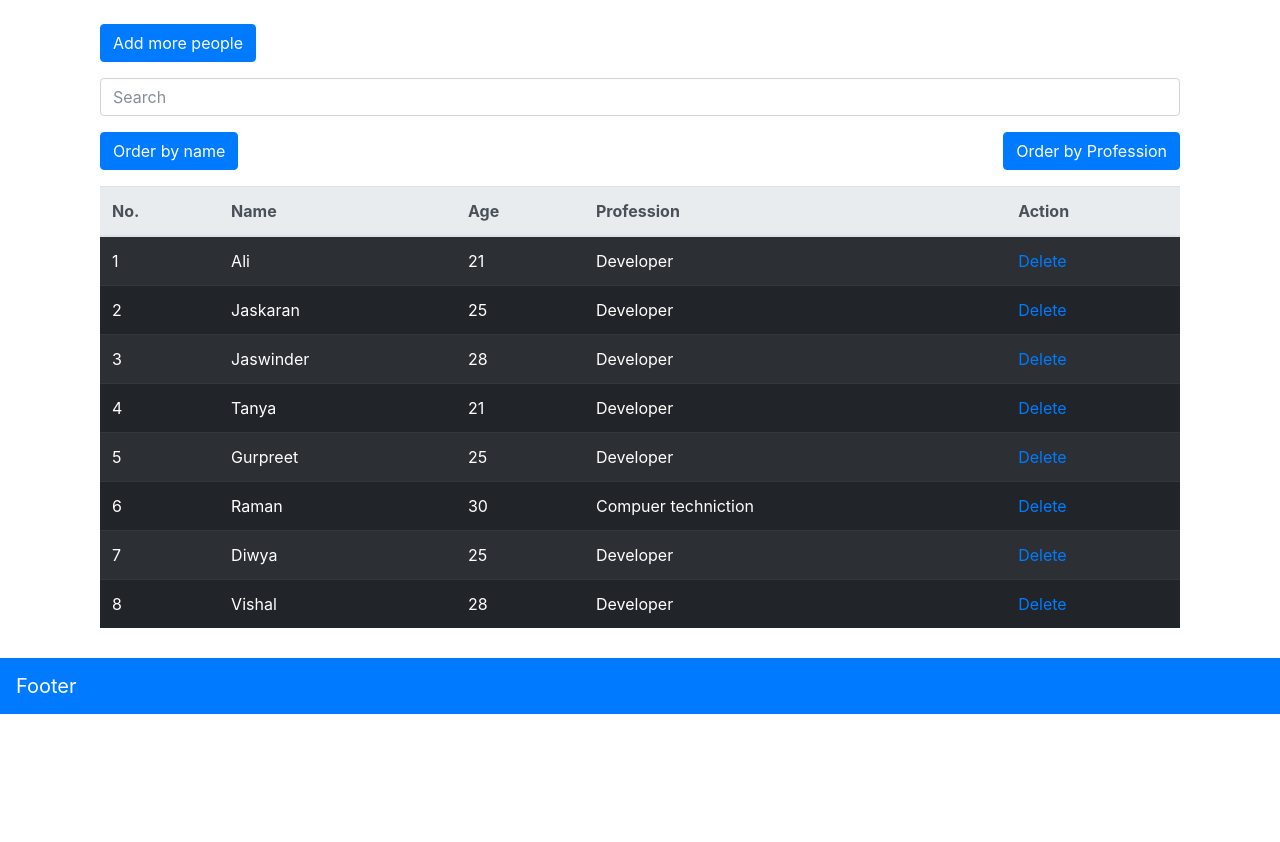
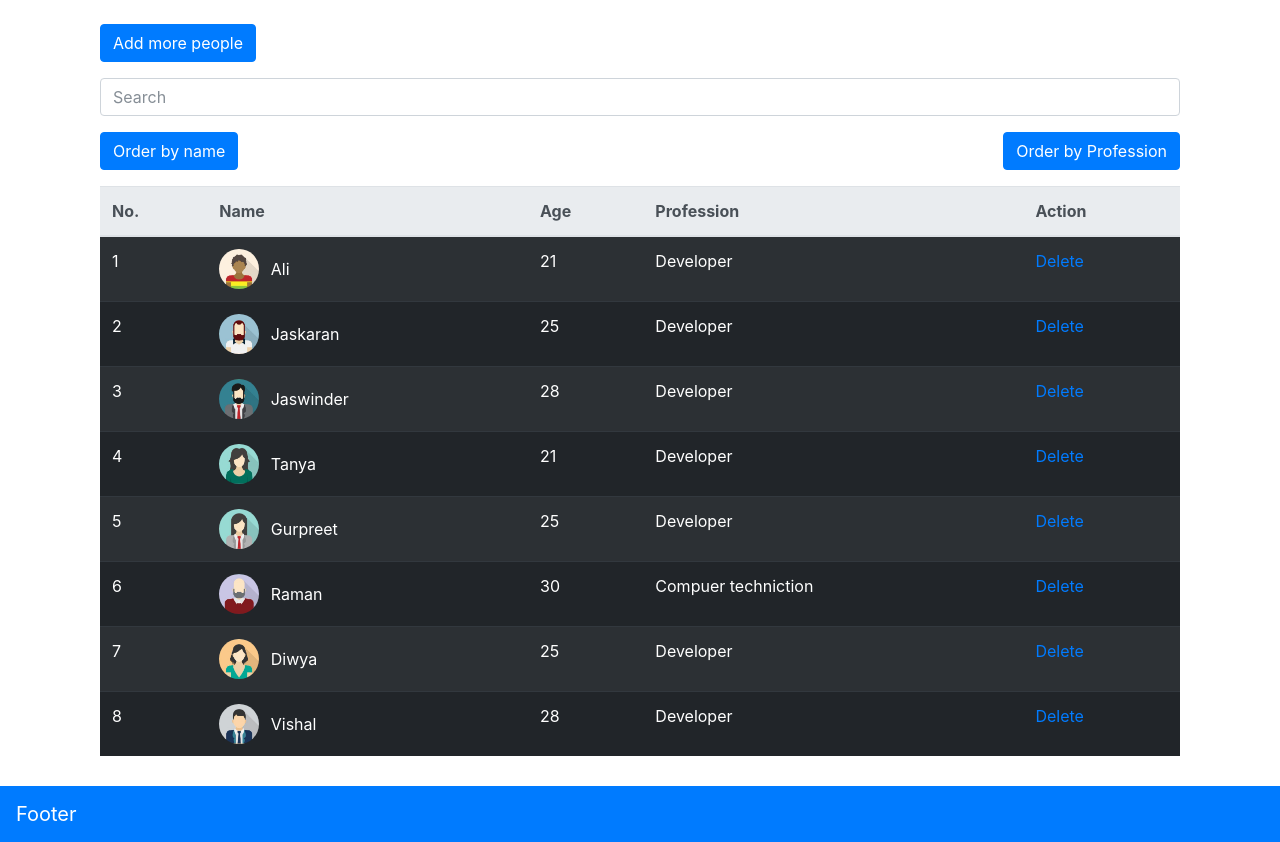
Before and after one commit to alifrontend499/myangularapp, a plain HTML site: page index.html at #!/dirlist in a window 1280 px wide. Shown: the part 62-904 px from the top of the page. Before the commit the page ends 800 px from the top, so only its background shows below. Drawn offline with Linux system fonts and the light colour scheme.

Commit message:
a little changes

```diff
--- a/css/style.css
+++ b/css/style.css
@@ -46,12 +46,36 @@ table th{
 } */
 
 .pad-0{
-  padding: 0;
+    padding: 0;
 }
 .mar-0{
-  margin: 0;
+    margin: 0;
 }
 
 .navbar-nav a{
-  color: #fff;
+    color: #fff;
 }
+
+.img-responsive{
+    max-width: 100%;
+    display: block;
+    height: auto;
+}
+.img, .img + span{
+    display: inline-block;
+    vertical-align: middle;
+}
+.img{
+    width: 40px;
+    height: 40px;
+    border-radius: 100%;
+    -webkit-border-radius: 100%;
+}
+.img img{
+    max-height: 100%;
+    border-radius: 100%;
+    -webkit-border-radius: 100%;
+}
+.img + span{
+    padding-left: 7px;
+}
--- a/json/users-details.json
+++ b/json/users-details.json
@@ -5,42 +5,50 @@
     {
       "name": "Ali",
       "age": 21,
-      "profession": "Developer"
+      "profession": "Developer",
+      "userImg": "images/mal_img1.png"
     },
     {
       "name": "Jaskaran",
       "age": 25,
-      "profession": "Developer"
+      "profession": "Developer",
+      "userImg": "images/mal_img2.png"
     },
     {
       "name": "Jaswinder",
       "age": 28,
-      "profession": "Developer"
+      "profession": "Developer",
+      "userImg": "images/mal_img3.png"
     },
     {
       "name": "Tanya",
       "age": 21,
-      "profession": "Developer"
+      "profession": "Developer",
+      "userImg": "images/fem_img1.png"
     },
     {
       "name": "Gurpreet",
       "age": 25,
-      "profession": "Developer"
+      "profession": "Developer",
+      "userImg": "images/fem_img2.png"
     },
     {
       "name": "Raman",
       "age": 30,
-      "profession": "Compuer techniction"
+      "profession": "Compuer techniction",
+      "userImg": "images/mal_img4.png"
     },
     {
       "name": "Diwya",
       "age": 25,
-      "profession": "Developer"
+      "profession": "Developer",
+      "userImg": "images/fem_img3.png"
     },
     {
       "name": "Vishal",
       "age": 28,
-      "profession": "Developer"
+      "profession": "Developer",
+      "userImg": "images/mal_img5.png"
     }
   ]
 }
--- a/views/users-details.html
+++ b/views/users-details.html
@@ -70,7 +70,12 @@
             {{ $index + 1 }}
           </td>
           <td>
-            {{ person.name}}
+              <div class="img">
+                  <img ng-src="{{ person.userImg }}" alt="{{ person.name}}" class="img-responsive"/>
+              </div>
+              <span>
+                  {{ person.name}}
+              </span>
           </td>
           <td>
             {{ person.age }}
```
